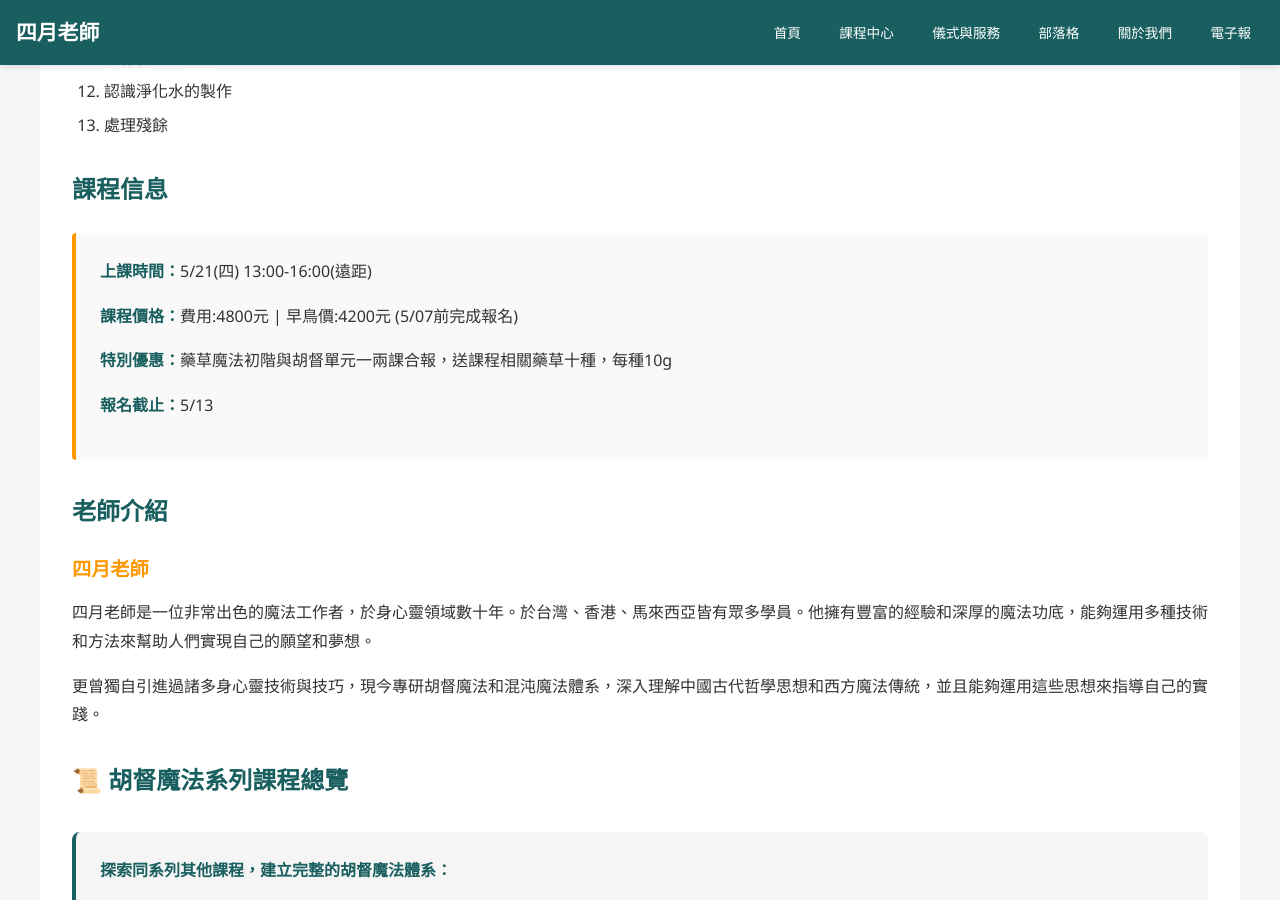
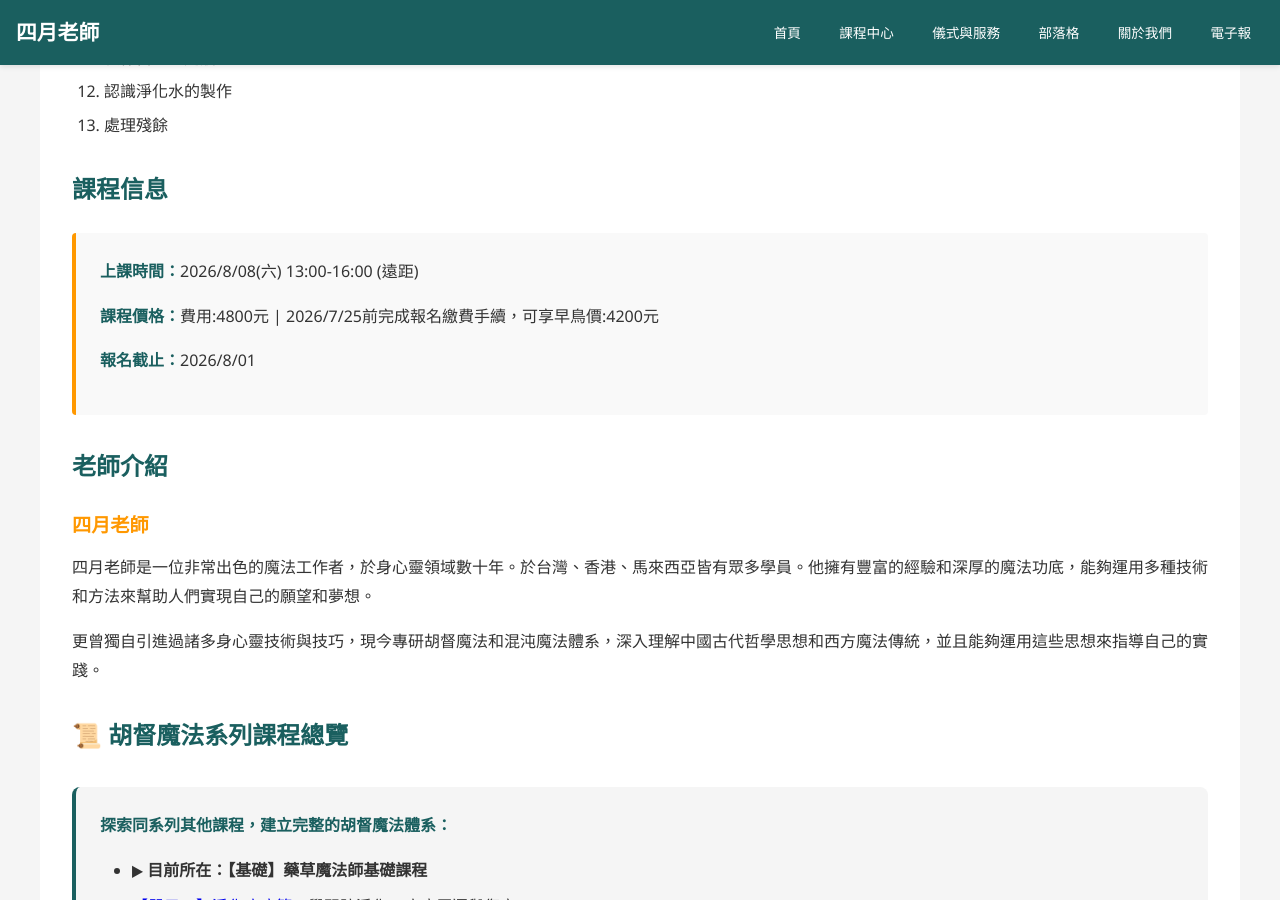
Before and after one commit to light4uliuphone-lang/hoodoo, a Jekyll site: the page built from courses/course-hoodoo-00.html, in a window 1280 px wide and 900 px high, scrolled down 1078 px. Built offline with Jekyll 4.4.1, drawn with Linux system fonts in a browser that asks for light colours.

Commit message:
Update course-hoodoo-00.html

```diff
--- a/courses/course-hoodoo-00.html
+++ b/courses/course-hoodoo-00.html
@@ -40,10 +40,9 @@ title: "藥草魔法師基礎課程 - 四月老師"
 
         <h2>課程信息</h2>
         <div class="course-info-box">
-            <p><strong>上課時間：</strong>5/21(四) 13:00-16:00(遠距)</p>
-            <p><strong>課程價格：</strong>費用:4800元 | 早鳥價:4200元 (5/07前完成報名)</p>
-            <p><strong>特別優惠：</strong>藥草魔法初階與胡督單元一兩課合報，送課程相關藥草十種，每種10g</p>
-            <p><strong>報名截止：</strong>5/13</p>
+            <p><strong>上課時間：</strong>2026/8/08(六) 13:00-16:00 (遠距)</p>
+            <p><strong>課程價格：</strong>費用:4800元 | 2026/7/25前完成報名繳費手續，可享早鳥價:4200元</p>
+            <p><strong>報名截止：</strong>2026/8/01</p>
         </div>
 
         <h2>老師介紹</h2>
```
